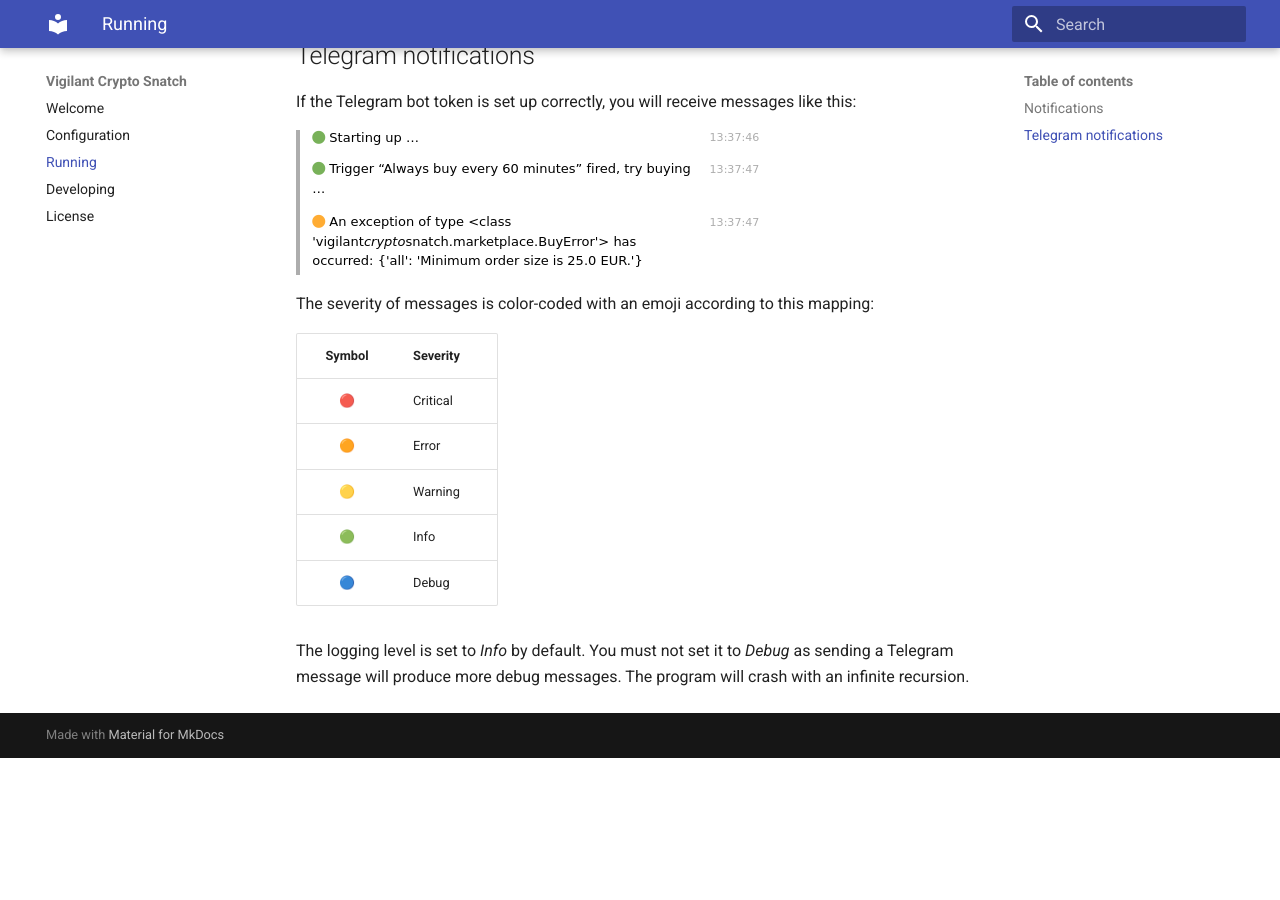
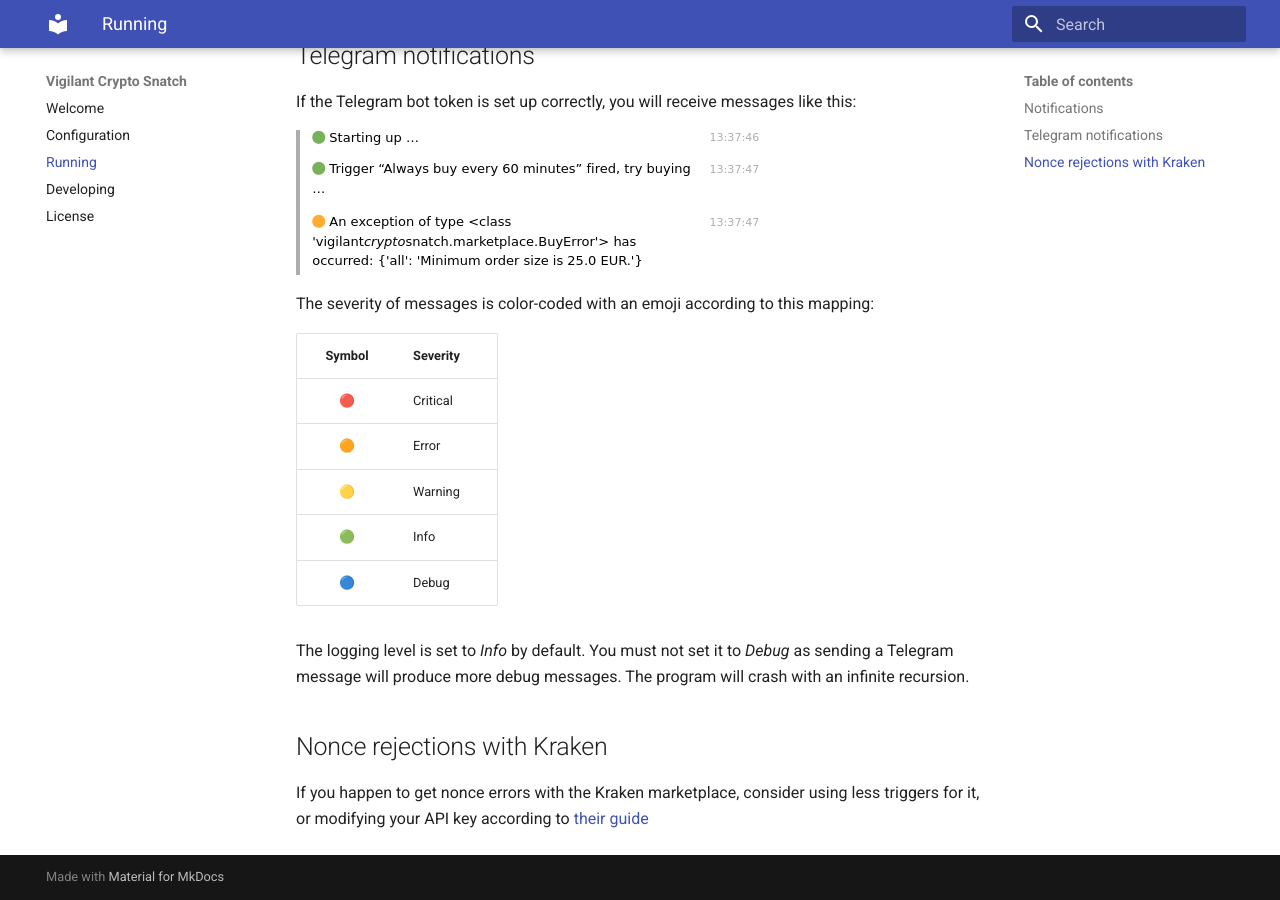
Before and after one commit to martin-ueding/vigilant-crypto-snatch, an MkDocs documentation site: the page built from docs/running.md, in a window 1280 px wide and 900 px high, scrolled down 612 px. Built offline with MkDocs 1.6.1 and Material for MkDocs 9.7.7, drawn with Linux system fonts in a browser that asks for light colours; before the commit the page ends 1370 px from its top, so only the background shows below that.

```diff
--- a/docs/running.md
+++ b/docs/running.md
@@ -27,3 +27,7 @@ Symbol | Severity
 🔵 | Debug
 
 The logging level is set to *Info* by default. You must not set it to *Debug* as sending a Telegram message will produce more debug messages. The program will crash with an infinite recursion.
+
+## Nonce rejections with Kraken
+
+If you happen to get nonce errors with the Kraken marketplace, consider using less triggers for it, or modifying your API key according to [their guide](https://support.kraken.com/hc/en-us/articles/360001148063-Why-am-I-getting-Invalid-Nonce-Errors-)
```
Also changed, not shown: docs/configuration.md (+1 -1 lines), sample_config.yml (deleted, +0 -46 lines), 1 other file.
